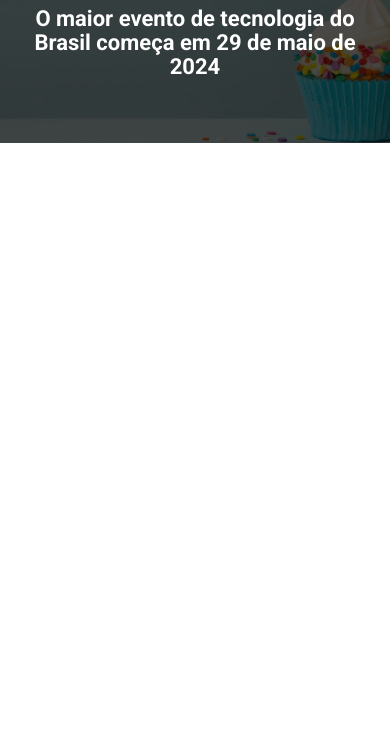
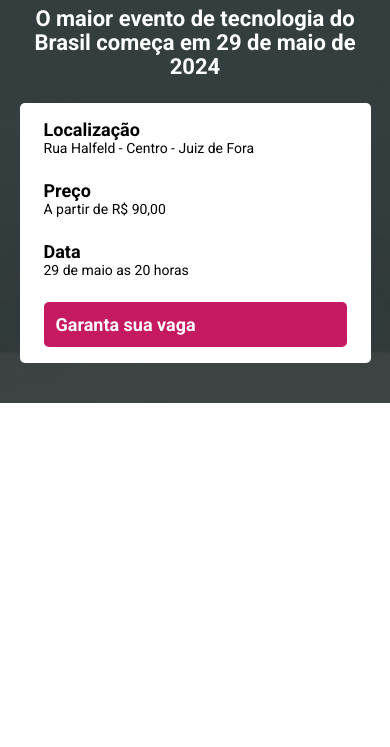
Before and after one commit to vivianezzt/vivifest, a website built with Parcel: page src/index.html in a window 390 px wide. Shown: the part 97-844 px from the top of the page. Built offline with nearby package versions, Linux system fonts and the light colour scheme.

Commit message:
onstruindo o cabeçalho

```diff
--- a/src/index.html
+++ b/src/index.html
@@ -16,6 +16,23 @@
         <div class="container">
             <img class="hero__logo" src="images/Viviane-transformed.png" alt="Vivi Fest">
             <p class="hero__text">O maior evento de tecnologia do Brasil começa em 29 de maio de 2024</p>
+            <div class="infos-bar">
+                <ul class="infos-bar__infos">
+                    <li class="infos-bar__infos__item">
+                        <b>Localização</b>
+                        Rua Halfeld - Centro - Juiz de Fora
+                    </li>
+                    <li class="infos-bar__infos__item">
+                        <b>Preço</b>
+                        A partir de R$ 90,00
+                    </li>
+                    <li class="infos-bar__infos__item">
+                        <b>Data</b>
+                        29 de maio as 20 horas
+                    </li>
+                </ul>
+                <a href="#" class="button button--primary">Garanta sua vaga</a>
+            </div>
         </div>
     </header>
     <script src="scripts/main.js"></script>
--- /dev/null
+++ b/src/styles/components/_buttons.scss
@@ -0,0 +1,25 @@
+.button{
+    padding: 12px;
+    font-size: 18px;
+    font-weight: bold;
+    text-decoration: none;
+    border-radius: 5px;
+    text-align: center;
+    white-space: nowrap;
+
+    &--primary{
+        color: #fff;
+        background-color: #c51961;
+    }
+
+    @media (max-width: 640px){
+        display: flex;
+        width: 100%;
+        align-items: center;
+    }
+
+    @media(max-width:1025px){
+        display: flex;
+        align-items: center;
+    }
+}
--- /dev/null
+++ b/src/styles/components/_infos_bar.scss
@@ -0,0 +1,38 @@
+.infos-bar{
+    padding: 16px 24px;
+    background-color: #fff;
+    display: flex;
+    justify-content: space-between;
+    border-radius: 5px;
+
+    &__infos{
+        display: flex;
+        gap: 40px;
+
+        &__item{
+            font-size: 14px;
+            color: #000;
+        }
+        b {
+            font-size: 18px;
+            display: block;
+            color: #000;
+        }
+    }
+    @media(max-width: 640px){
+        display: block;
+
+        &__infos{
+            display: block;
+
+            &__item{
+                margin-bottom: 24px;
+            }
+        }
+    }
+    @media(max-width: 1024px){
+        &__infos{
+            gap: 16px;
+        }
+    }
+}
--- a/src/styles/main.scss
+++ b/src/styles/main.scss
@@ -1,4 +1,6 @@
 @use 'hero';
+@use 'components/infos_bar';
+@use 'components/buttons';
 
 *{
     margin: 0;
@@ -6,6 +8,7 @@
     box-sizing: border-box;
     font-family: Roboto, sans-serif;
     color: #fff;
+    list-style: none;
 }
 .container{
     max-width: 960px;
```
